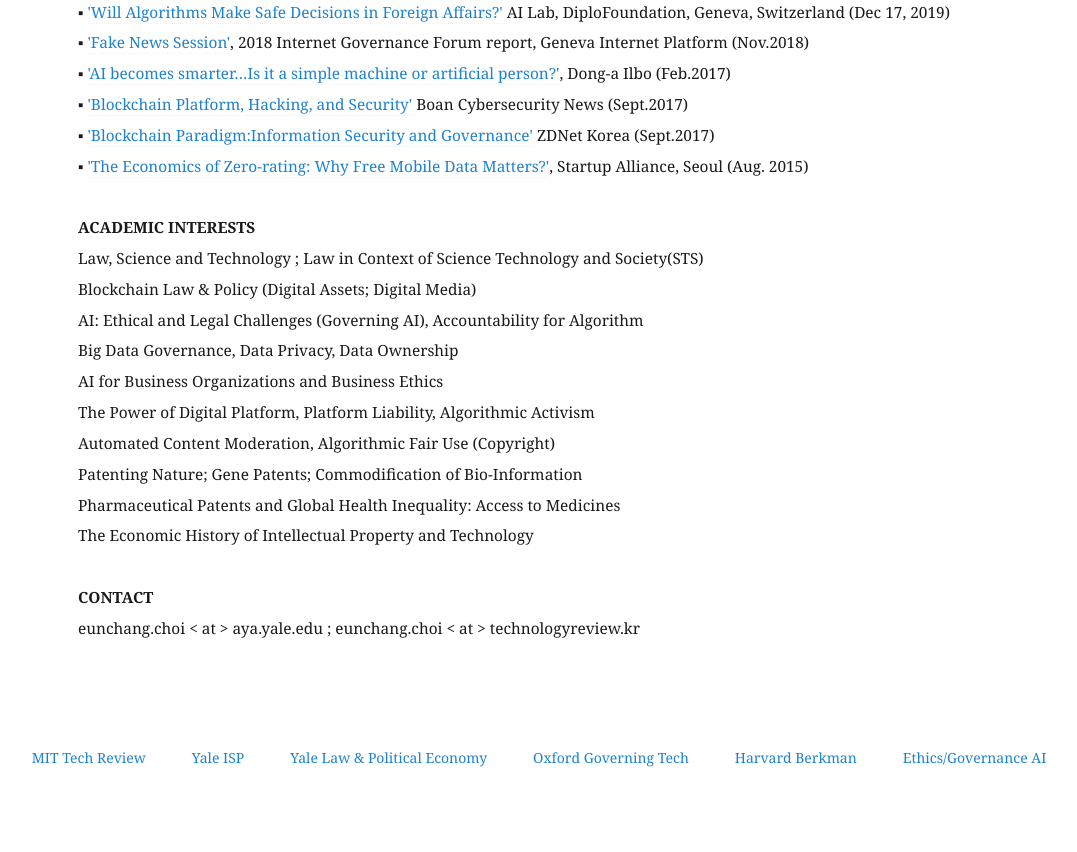
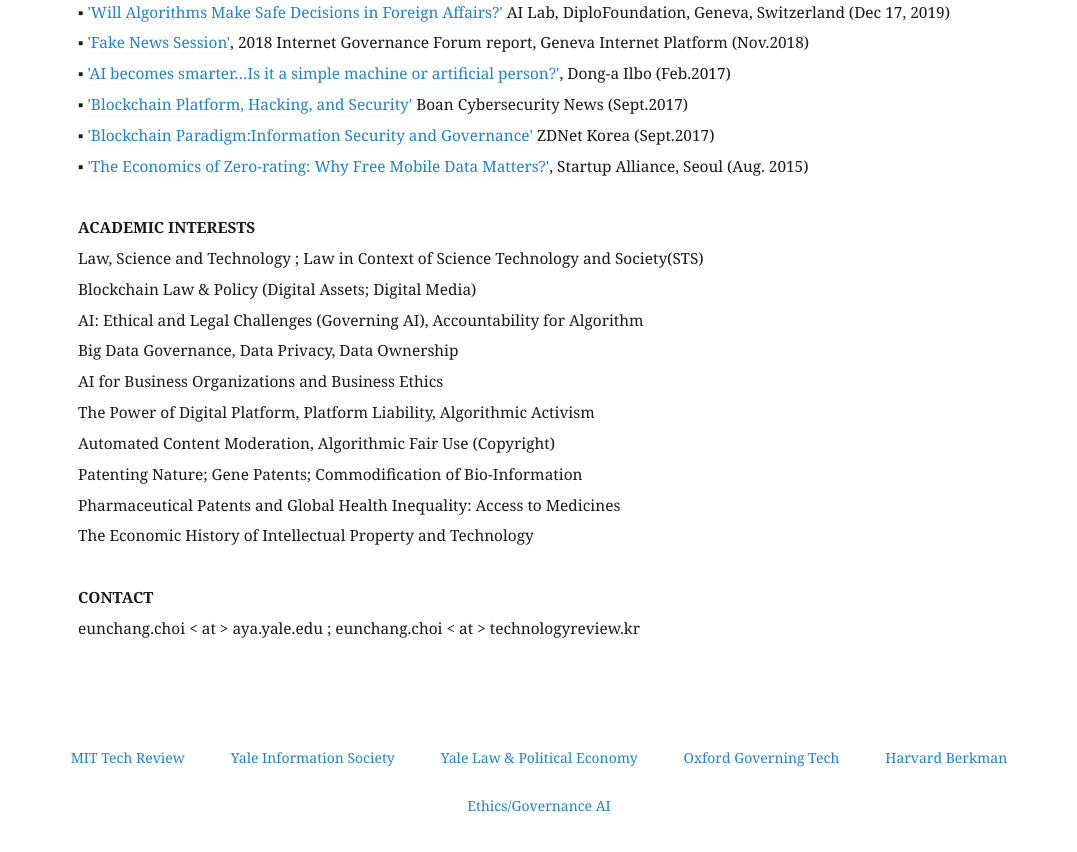
Before and after one commit to eunchangchoi/eunchangchoi.github.io, a Jekyll site: the page built from index.md, in a window 1280 px wide and 900 px high, scrolled down 4343 px. Shown: the top 852 px of the window, without its empty margins (22-1099 px from the left). Built offline with Jekyll 4.4.1, drawn with Linux system fonts in a browser that asks for light colours.

Commit message:
Update default.html

```diff
--- a/_layouts/default.html
+++ b/_layouts/default.html
@@ -60,7 +60,7 @@
 <footer>
    <ul>
    <li><a href="https://www.technologyreview.com/"> MIT Tech Review </a> </li>
-   <li><a href="https://law.yale.edu/isp"> Yale ISP </a> </li>
+   <li><a href="https://law.yale.edu/isp"> Yale Information Society </a> </li>
    <li><a href="https://lpeblog.org"> Yale Law & Political Economy </a> </li>
    <li><a href="https://www.oii.ox.ac.uk/research/governance-of-emerging-technologies"> Oxford Governing Tech</a></li>
    <li><a href="https://cyber.harvard.edu/topics/ethics-and-governance-ai"> Harvard Berkman </a></li>
```
